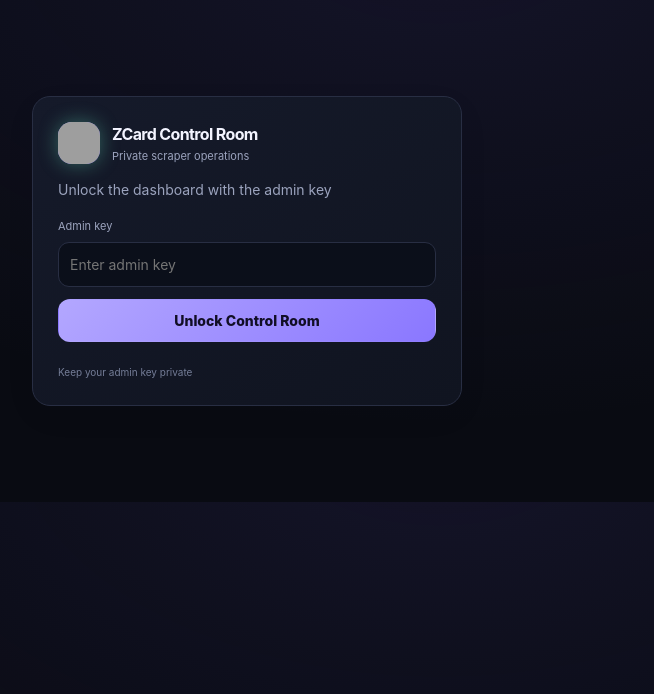
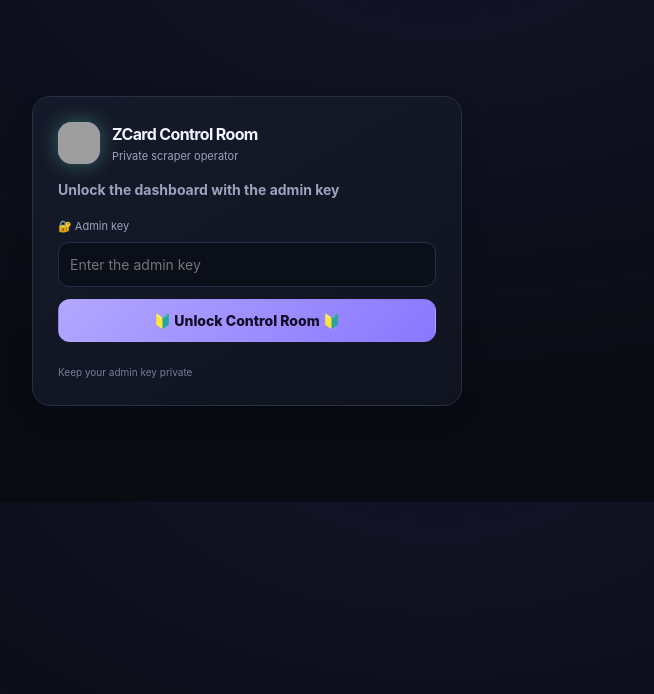
Before and after one commit to zikky0001-droid/zcards, a website: page public/index.html in a window 1280 px wide. Shown: the whole page, without its empty margins (393-1047 px from the left). Drawn offline with Linux system fonts and the light colour scheme; grey boxes are pictures that could not be loaded.

Commit message:
Update 's' text to 'z' text

```diff
--- a/public/index.html
+++ b/public/index.html
@@ -136,7 +136,7 @@
 }
 
 </style></head><body>
-<section id="loginView" class="panel login hidden"><div class="brand"><div class="mark"><img class="brand-mark-img" src="./icon.png" alt="ZCard icon" onerror="var p=this.parentElement;this.remove();p.textContent='S'"></div><div><h1>ZCard Control Room</h1><p>Private scraper operations</p></div></div><p>Unlock the dashboard with the admin key</p><form id="loginForm"><label class="small muted" for="adminKey">Admin key</label><input id="adminKey" class="field" type="password" autocomplete="current-password" required placeholder="Enter admin key" style="margin:7px 0 12px"><button class="primary" style="width:100%">Unlock Control Room</button></form><p id="loginError" class="small" style="color:var(--red)"></p><div class="foot">Keep your admin key private</div></section>
+<section id="loginView" class="panel login hidden"><div class="brand"><div class="mark"><img class="brand-mark-img" src="./icon.png" alt="ZCard icon" onerror="var p=this.parentElement;this.remove();p.textContent='Z'"></div><div><h1>ZCard Control Room</h1><p>Private scraper operator</p></div></div><p><strong>Unlock the dashboard with the admin key</strong></p><form id="loginForm"><label class="small muted" for="adminKey">🔐 Admin key</label><input id="adminKey" class="field" type="password" autocomplete="current-password" required placeholder="Enter the admin key" style="margin:7px 0 12px"><button class="primary" style="width:100%">🔰 Unlock Control Room 🔰</button></form><p id="loginError" class="small" style="color:var(--red)"></p><div class="foot">Keep your admin key private</div></section>
 <div id="appView" class="shell hidden"><header class="topbar"><div class="brand"><button id="menuBtn" class="hamb" aria-label="Open navigation" aria-expanded="false">☰</button><div class="mark">S</div><div><h1>ZCard Control Room</h1><p>Catalog operations · Incremental sync</p></div></div><div class="top-actions"><span class="connection"><i id="connectionDot" class="dot"></i><span id="connectionText">Connecting…</span></span><button id="themeToggle" class="theme-toggle ghost" type="button" aria-label="Switch to light theme" title="Switch theme"><span class="theme-symbol" id="themeSymbol">☀</span><span class="desktop-label" id="themeLabel">Light mode</span></button><button id="refreshBtn" class="ghost"> 🔁 <span class="desktop-label">Refresh</span></button><button id="logoutBtn">Lock</button></div></header>
 <div class="drawer-scrim" id="drawerScrim"></div><div class="layout"><aside id="sidebar" class="sidebar"><div><div class="nav-label"><strong>🔰 Workspace</strong></div><nav class="nav"><button class="active" data-view="overview"><span class="ico">◈</span>Overview</button><button data-view="catalogs"><span class="ico">▦</span>Catalog Health</button><button data-view="history"><span class="ico">◷</span>Sync History</button><button data-view="logs"><span class="ico">≋</span>System Logs</button><button data-view="diagnostics"><span class="ico">⌁</span>Diagnostics & links</button></nav></div><div class="side-bottom"><div class="mini-health"><strong><i id="sideHealthDot" class="dot"></i> <span id="sideHealthText">Health check pending</span></strong><p id="sideHealthSub">Checking database, storage and active jobs.</p></div><div class="foot"><strong><h3>Built with ♥️ By DEVZIKKY</strong></h3></div></div></aside>
 <main class="content"><div id="banner" class="notice hidden"></div>
```
